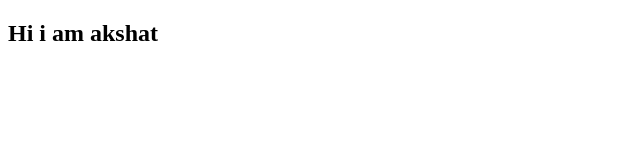
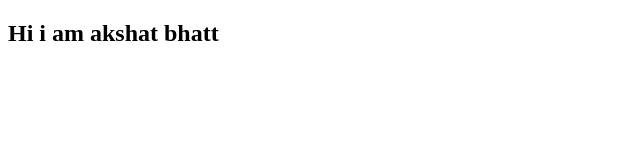
Before and after one commit to AkshatBhatt11/bootcamp_testing, a plain HTML site: page index.html in a window 1280 px wide. Shown: the whole page, without its empty margins (0-640 px from the left). Drawn offline with Linux system fonts and the light colour scheme.

Commit message:
name added in index file

```diff
--- a/index.html
+++ b/index.html
@@ -7,7 +7,7 @@
 </head>
 <body>
     <h2>
-        Hi i am akshat
+        Hi i am akshat bhatt
     </h2>
 </body>
 </html>
```
